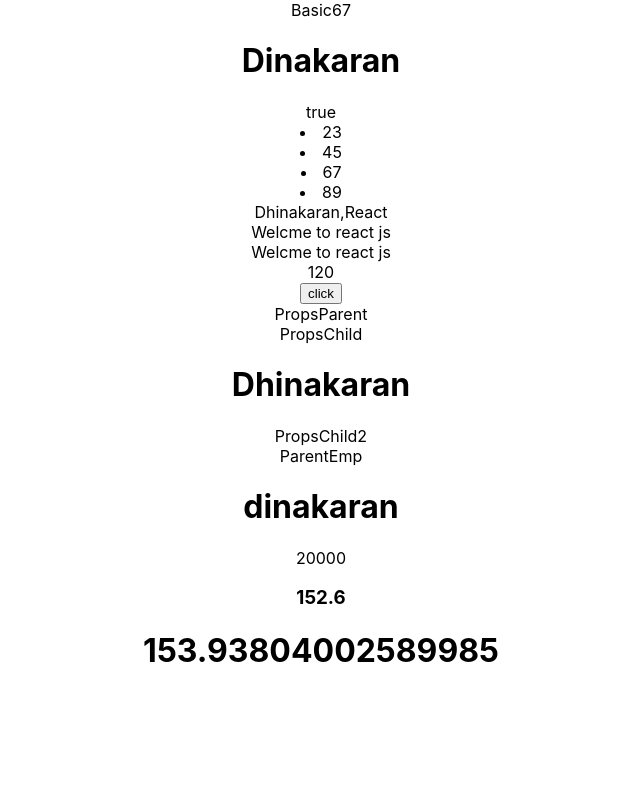
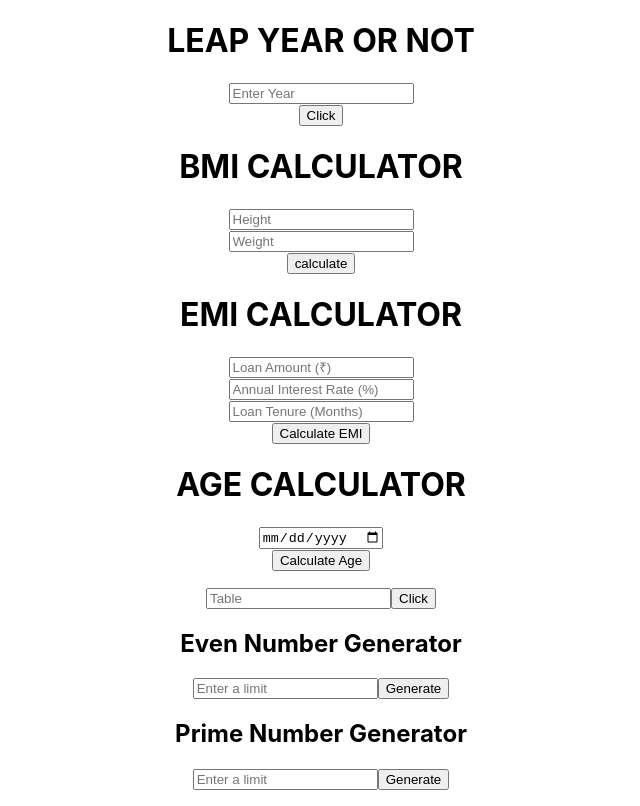
Before and after one commit to dinakaranak/React, a React (Create React App) app: page / in a window 1280 px wide. Shown: the whole page, without its empty margins (319-959 px from the left). Built offline with nearby package versions, Linux system fonts and the light colour scheme.

Commit message:
add task and usestatehook also

```diff
--- a/src/App.js
+++ b/src/App.js
@@ -1,9 +1,16 @@
 
 import './App.css';
-import Celsius from './Task2/Celsius';
+import Task01 from './Task1/Task01';
+import Task03 from './Task1/Task03';
+import Task04 from './Task1/Task04';
+import Task05 from './Task1/Task05';
+import Task06 from './Task1/Task06';
+import Task08 from './Task1/Task08';
+import Task09 from './Task1/Task09';
 import ParentEmp from './Tasks/ParentEmp';
 import Basic from './Training/Basic';
 import PropsParent from './Training/PropsParent';
+import UseStateHook from './Training/useStateHook';
 
 
 function App() {
@@ -12,13 +19,18 @@ function App() {
 
   return (
     <div className="App">
-      <Basic></Basic>
+      {/* <Basic></Basic>
       <PropsParent />
-      <ParentEmp />
-      <Celsius />
+      <ParentEmp /> */}
 
-
-
+    {/* <UseStateHook /> */}
+    <Task01 />
+    <Task03 />
+    <Task04 />
+    <Task05 />
+    <Task06 />
+    <Task08 />
+    <Task09 />
     </div>
 
   );
--- /dev/null
+++ b/src/Task1/Task01.js
@@ -0,0 +1,27 @@
+import React, { useState } from 'react'
+
+function Task01() {
+    let [leap, setLeap] = useState()
+    let [result, setResult] = useState()
+    function leapYear() {
+        if (leap % 4 == 0 && leap % 100 !== 0 || leap % 400 == 0) {
+            setResult(`${leap} is leap year `)
+        }
+        else {
+            setResult(`${leap} is not leap year`)
+        }
+    }
+    return (
+        <div>
+            <div>
+                <h1>LEAP YEAR OR NOT</h1>
+                <input type='text' placeholder='Enter Year' onChange={(event) => { setLeap(event.target.value) }} /><br></br>
+                <button onClick={leapYear}>Click</button>
+                <p>{result}</p>
+            </div>
+
+        </div>
+    )
+}
+
+export default Task01
--- /dev/null
+++ b/src/Task1/Task03.js
@@ -0,0 +1,35 @@
+import React, { useState } from 'react'
+
+function Task03() {
+     let [height, setHeight] = useState()
+        let [weight, setWeight] = useState()
+        let [calculate, setCalculate] = useState()
+        function bmiCalc() {
+            calculate = weight / (height * height);
+            if (calculate <= 18.5) {
+                setCalculate(`${calculate} is underweighted`)
+            }
+            else if (calculate <= 25 && calculate > 18.5) {
+                setCalculate(`${calculate} is Normal`)
+            }
+            else if (calculate > 25 && calculate <= 30) {
+                setCalculate(`${calculate} is Overweighted`)
+            }
+            else {
+                setCalculate(`${calculate} is Obesity`)
+            }
+        }
+  return (
+    <div>
+            <div>
+                <h1>BMI CALCULATOR</h1>
+                <input type='text' placeholder='Height' onChange={(event) => { setHeight(event.target.value) }} /><br></br>
+                <input type='text' placeholder='Weight' onChange={(event) => { setWeight(event.target.value) }} /><br></br>
+                <button onClick={bmiCalc}>calculate</button>
+                <p>{calculate}</p>
+            </div>
+    </div>
+  )
+}
+
+export default Task03
--- /dev/null
+++ b/src/Task1/Task04.js
@@ -0,0 +1,36 @@
+import React, { useState } from 'react'
+
+function Task04() {
+    let [loan, setLoan] = useState()
+    let [annual, setAnnual] = useState()
+    let [month, setMonth] = useState()
+    let [calc, setCalc] = useState()
+    function calculateEmi() {
+
+        if (loan === "" || annual === "" || month === "") {
+            alert("Please enter all values");
+            return;
+        }
+
+        let r = (annual / 100) / 12;
+        let emi = (loan * r * Math.pow(1 + r, month)) / (Math.pow(1 + r, month) - 1);
+        emi = emi.toFixed(2);
+        setCalc(`Your Monthly EMI: ${emi}`)
+    }
+    return (
+        <div>
+
+            <div>
+                <h1>EMI CALCULATOR</h1>
+                <input type="text" placeholder="Loan Amount (₹)" onChange={(event) => { setLoan(event.target.value) }} /><br />
+                <input type="text" placeholder="Annual Interest Rate (%)" onChange={(event) => { setAnnual(event.target.value) }} /><br />
+                <input type="text" placeholder="Loan Tenure (Months)" onChange={(event) => { setMonth(event.target.value) }} /><br />
+                <button onClick={calculateEmi}>Calculate EMI</button>
+                <p>{calc}</p>
+
+            </div>
+        </div>
+    )
+}
+
+export default Task04
--- /dev/null
+++ b/src/Task1/Task05.js
@@ -0,0 +1,37 @@
+import React, { useState } from 'react'
+
+function Task05() {
+    let [dobInput, setDobInput] = useState()
+    let [age, setAge] = useState()
+    function calculateAge() {
+        if (!dobInput) {
+            alert("Please enter your date of birth!");
+            return;
+        }
+        let dob = new Date(dobInput);
+        let today = new Date();
+
+        let age = today.getFullYear() - dob.getFullYear();
+        let monthDiff = today.getMonth() - dob.getMonth();
+        let dayDiff = today.getDate() - dob.getDate();
+
+        if (monthDiff < 0 || (monthDiff === 0 && dayDiff < 0)) {
+            age--;
+        }
+
+        setAge(`Your Age is ${age}`)
+    }
+
+    return (
+        <div>
+            <div>
+                <h1>AGE CALCULATOR</h1>
+                <input type="date" placeholder='Enter Your Date of Birth' onChange={(event) => { setDobInput(event.target.value) }} /><br />
+                <button onClick={calculateAge}>Calculate Age</button>
+                <p>{age}</p>
+            </div>
+        </div>
+    )
+}
+
+export default Task05
--- /dev/null
+++ b/src/Task1/Task06.js
@@ -0,0 +1,29 @@
+import React, { useState } from 'react'
+
+function Task06() {
+    let [multi, setMulti] = useState("")
+    let [tab, setTab] = useState([])
+    function multiTable() {
+            let arr=[]
+        for (let table = 1; table <= 10; table++) {
+           let result = table * Number(multi);
+            arr.push(`${table}X${multi}=${result}`)
+        }
+        setTab(arr)
+    }
+    return (
+        <div>
+            <input type='text' placeholder='Table' onChange={(event) => { setMulti(event.target.value) }} />
+            <button onClick={multiTable}>Click</button>
+          <p>
+            {tab.map((table,index)=>(<p key={index}>{table}</p>))}
+          </p>
+        </div>
+
+    )
+}
+
+export default Task06
+
+// list of even nos
+// list of prime nos
--- /dev/null
+++ b/src/Task1/Task08.js
@@ -0,0 +1,33 @@
+import React, { useState } from 'react'
+
+function Task08() {
+    const [limit, setLimit] = useState(""); // Store user input
+    const [evenNumbers, setEvenNumbers] = useState([]); // Store even numbers
+
+    const generateEvenNumbers = () => {
+        const numbers = Array.from({ length: Number(limit) }, (_, i) => i + 1)
+                             .filter(num => num % 2 === 0);
+        setEvenNumbers(numbers);
+    };
+  return (
+    <div>
+          <div>
+            <h2>Even Number Generator</h2>
+            <input
+                type="number"
+                placeholder="Enter a limit"
+                onChange={(event) => setLimit(event.target.value)}
+            />
+            <button onClick={generateEvenNumbers}>Generate</button>
+
+            <p>
+                {evenNumbers.map((num, index) => (
+                    <p key={index}>{num}</p>
+                ))}
+            </p>
+        </div>
+    </div>
+  )
+}
+
+export default Task08
--- /dev/null
+++ b/src/Task1/Task09.js
@@ -0,0 +1,39 @@
+import React, { useState } from 'react'
+
+function Task09() {
+    const [limit, setLimit] = useState("");
+    const [primes, setPrimes] = useState([]);
+
+     const isPrime = (num) => {
+        if (num < 2) return false;
+        for (let i = 2; i <= Math.sqrt(num); i++) {
+            if (num % i === 0) return false;
+        }
+        return true;
+    };
+
+    const generatePrimes = () => {
+        const numbers = Array.from({ length: Number(limit) }, (_, i) => i + 1)
+                       .filter(isPrime);
+
+        setPrimes(numbers);
+    };
+  return (
+    <div>  <div>
+    <h2>Prime Number Generator</h2>
+    <input
+        type="number"
+        placeholder="Enter a limit"
+        onChange={(event) => setLimit(event.target.value)}/>
+    <button onClick={generatePrimes}>Generate</button>
+
+    <p>
+        {primes.map((num, index) => (
+            <p key={index}>{num}</p>
+        ))}
+    </p>
+</div></div>
+  )
+}
+
+export default Task09
--- a/src/Task2/Celsius.js
+++ /dev/null
@@ -1,20 +0,0 @@
-import React from 'react'
-
-function Celsius() {
-    function celcToFahr( n ) {
-        return ((n * 9.0 / 5.0) + 32.0);
-    }
-    function findArea(r) {
-        let pie_value = Math.PI;
-        return (pie_value * r * r);
-      }
-
-  return (
-    <div>
-        <h3>{celcToFahr(67)}</h3>
-        <h1>{findArea(7)}</h1>
-    </div>
-  )
-}
-
-export default Celsius
--- a/src/Training/Basic.js
+++ b/src/Training/Basic.js
@@ -35,6 +35,7 @@ function Basic() {
         <div>{obj.name},{obj.course}</div>
         <div>{display()}</div>
         <div>{display()}</div>
+
         <div>{factorial(5)}</div>
         <div>
             <button>click</button>
--- /dev/null
+++ b/src/Training/useStateHook.js
@@ -0,0 +1,37 @@
+import React, { useState } from 'react'
+
+
+function UseStateHook() {
+    // useState hook is used to handle the states with in a component.
+    // let [stateName,setFunction] = useState(initialValue)
+    // setFunction is used to assign or update a value to state
+
+    let [num, setNum] = useState(6)
+    let [facto, setFacto] = useState()
+
+    function AssignValue(){
+        // setNum("hello")
+        let fact =1
+        for(let i=1;i<=num;i++){
+            fact*=i
+        }
+        setFacto(fact)
+    }
+    return (
+    <div>useStateHook
+        <input type='text' onChange={(event) => {setNum(event.target.value)}} />
+        {/* <button onClick={() => {setNum(67)}}>cick</button> */}
+        <button onClick={AssignValue}>click</button>
+        {/* <h1>{num}</h1> */}
+        {facto}
+
+    </div>
+  )
+}
+
+
+export default UseStateHook
+
+// leap year or non leap year
+// grade calculator
+// bmi, emi, age calculator
```
